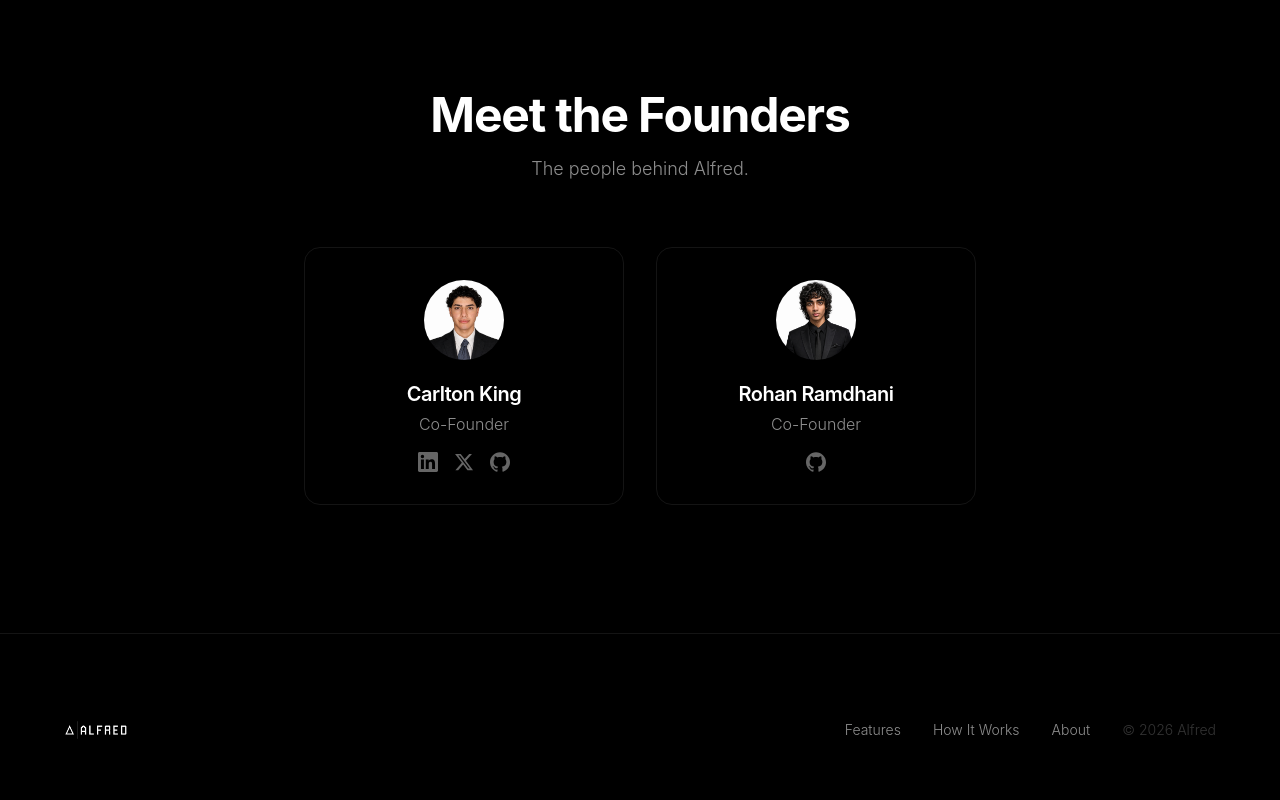
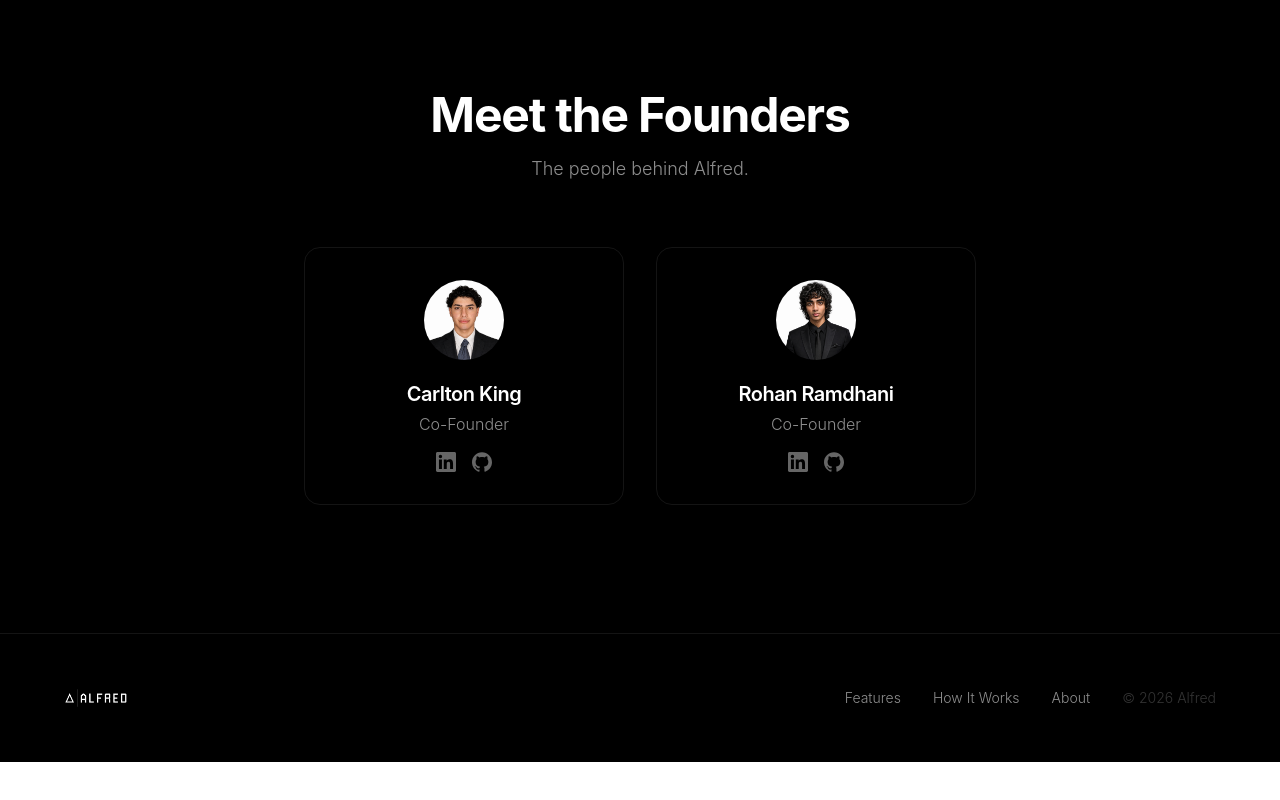
Before and after one commit to wp8vhk9d46-cmyk/ALFRED, a React (Vite) app: page / in a window 1280 px wide. Shown: the part 3062-3862 px from the top of the page. After the commit the page ends 3824 px from the top, so only its background shows below. Built offline with nearby package versions, Linux system fonts and the light colour scheme; a web font is replaced by a local one.

Commit message:
Add multi-backend support (OpenRouter, DeepSeek, Ollama) + fix macOS 15 ScreenCaptureKit

```diff
--- a/src/App.jsx
+++ b/src/App.jsx
@@ -238,7 +238,6 @@ const CREATORS = [
     photo: '/Carlton.png',
     socials: {
       linkedin: 'https://www.linkedin.com/in/carlton-king/',
-      x: 'https://x.com/CarltonKing01',
       github: 'https://github.com/wp8vhk9d46-cmyk',
     },
   },
@@ -247,6 +246,7 @@ const CREATORS = [
     role: 'Co-Founder',
     photo: '/Rohan.png',
     socials: {
+      linkedin: 'https://www.linkedin.com/in/rohan-ramdhani-883557241/',
       github: 'https://github.com/Rosvawe12',
     },
   },
@@ -317,7 +317,7 @@ export default function App() {
               </button>
             ))}
             <button
-              onClick={() => scrollTo('hero')}
+              onClick={() => scrollTo('install')}
               className="text-sm font-medium px-5 py-2 rounded-full text-white cursor-pointer transition-opacity hover:opacity-85"
               style={{ backgroundColor: ACCENT }}
             >
@@ -372,6 +372,7 @@ export default function App() {
           <RevealSection delay={0.3}>
             <div className="mt-10 flex flex-col sm:flex-row gap-4 justify-center">
               <button
+                onClick={() => scrollTo('install')}
                 className="px-8 py-3.5 rounded-full text-white font-medium text-sm tracking-wide cursor-pointer transition-opacity hover:opacity-85"
                 style={{ backgroundColor: ACCENT }}
               >
@@ -460,7 +461,7 @@ export default function App() {
       </section>
 
       {/* Terminal Install */}
-      <section className="py-24 px-6 bg-black">
+      <section id="install" className="py-24 px-6 bg-black">
         <div className="max-w-4xl mx-auto">
           <RevealSection className="text-center mb-10">
             <h2 className="text-3xl md:text-5xl font-bold tracking-tight">
@@ -572,7 +573,7 @@ export default function App() {
       </section>
 
       {/* ── Footer ── */}
-      <footer className="border-t border-white/[0.08] py-16 px-6">
+      <footer className="border-t border-white/[0.08] py-8 px-6">
         <div className="max-w-6xl mx-auto flex flex-col md:flex-row items-center justify-between gap-6">
           <img src="/Logo2.png" alt="Alfred" className="h-16 w-16 object-contain" />
           <div className="flex items-center gap-8">
```
